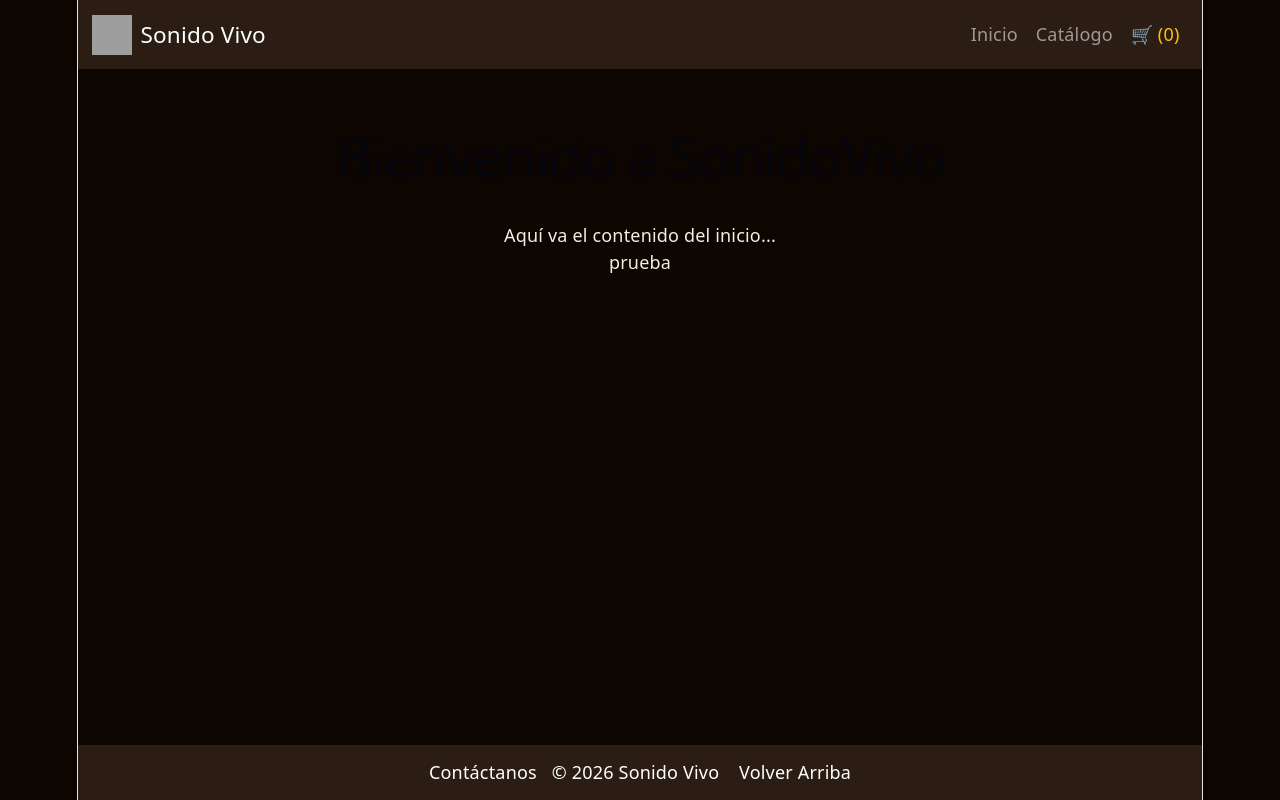
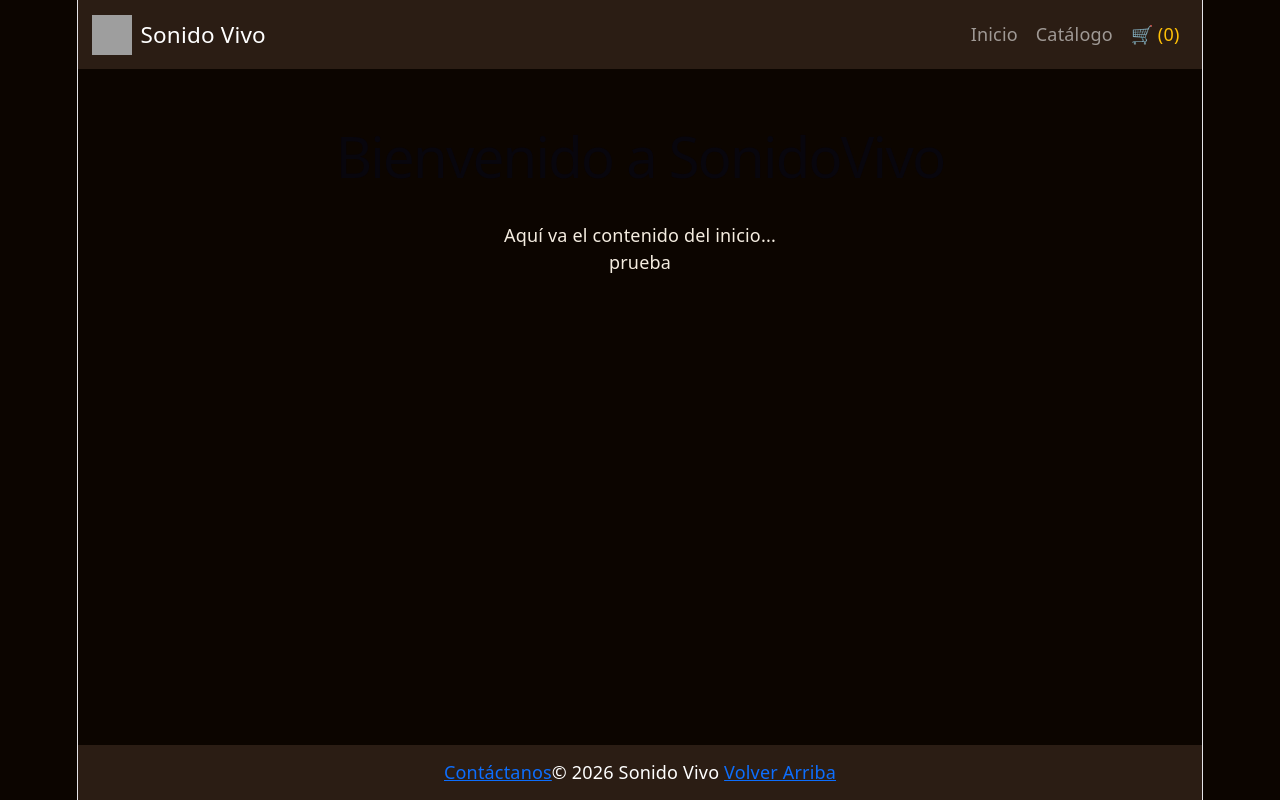
Before and after one commit to Fabi-Hodi/sonidoVivoV2, a React (Vite) app: page / in a window 1280 px wide. Built offline with nearby package versions, Linux system fonts and the light colour scheme; grey boxes are pictures that could not be loaded.

Commit message:
error solucionado -Jona

```diff
--- a/src/App.css
+++ b/src/App.css
@@ -20,23 +20,6 @@ body {
   color: white;
   padding: 14px;
   margin-top: 40px;
-<<<<<<< HEAD
-
-  display: flex;
-  justify-content: space-between;
-  align-items: center;
-}
-
-.footer-link {
-  color: white;
-  text-decoration: none;
-  margin: 0 15px;
-}
-
-.footer-link:hover {
-  color: #ff9900;
-}
-=======
 }
 
 
@@ -64,7 +47,3 @@ body {
 .precio-producto {
   color: #ffffff;
 }
-
-
-
->>>>>>> 8a47eaf64a14eb36e04ae2aa53526e65c5272279
```
